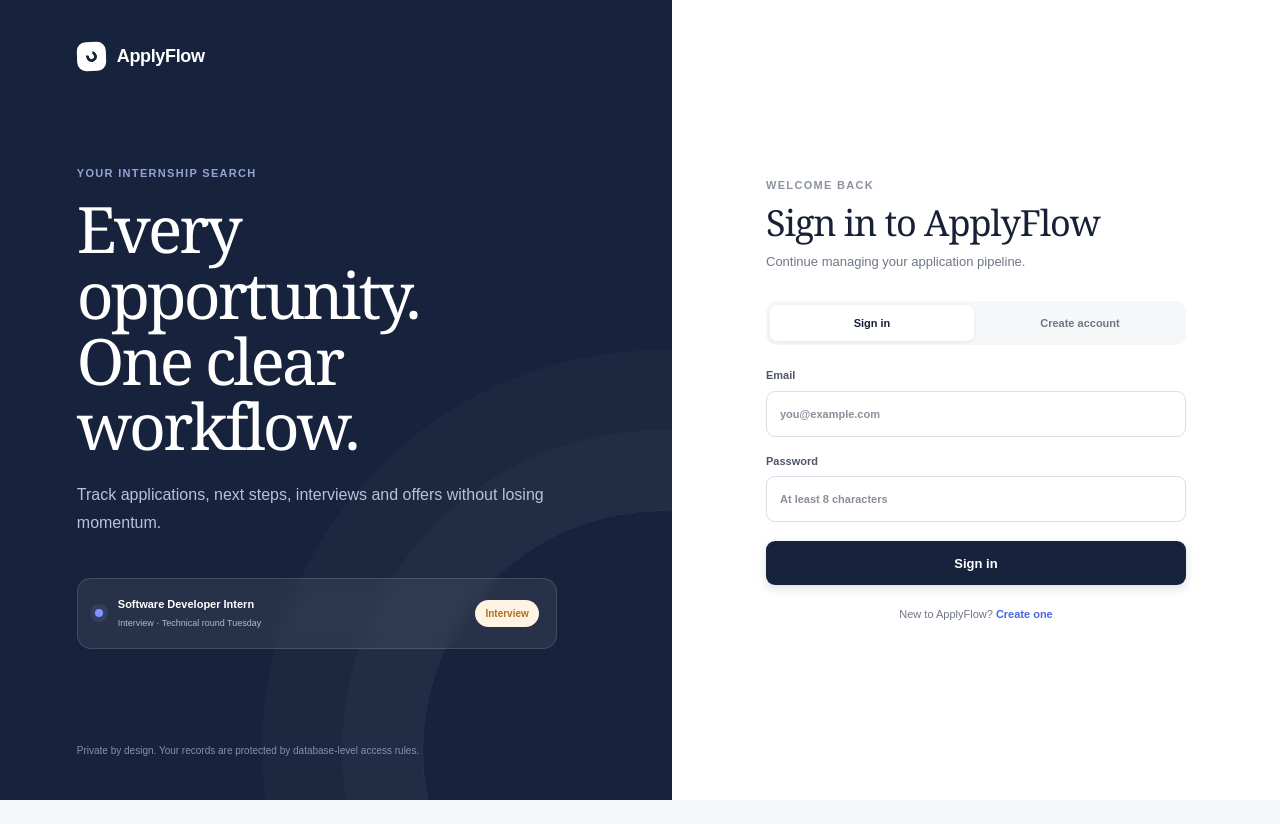
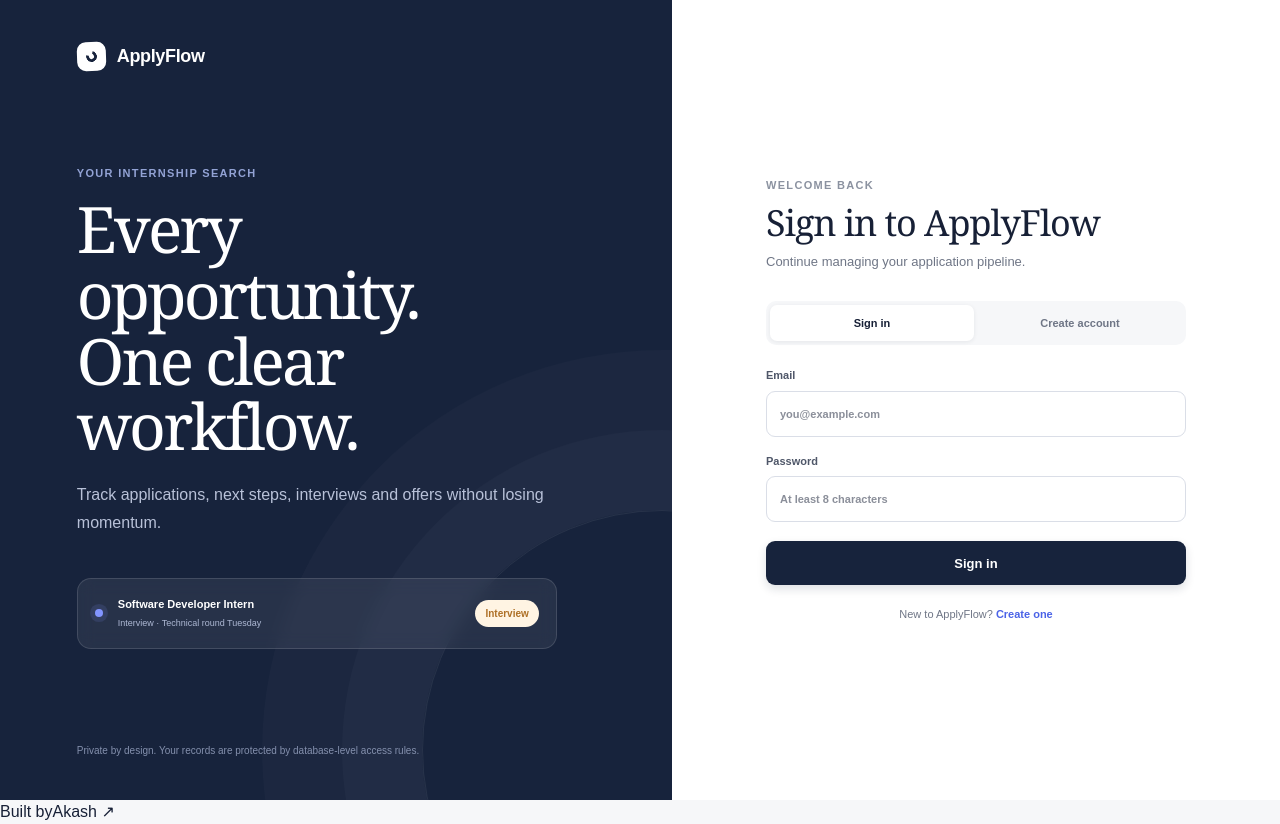
Before and after one commit to ak-sh1/applyflow, a Next.js app: page / in a window 1280 px wide. Before the commit the page ends 800 px from the top, so only its background shows below. Built offline with nearby package versions, Linux system fonts and the light colour scheme; no server answers.

Commit message:
Add GitHub creator credit

```diff
--- a/app/layout.jsx
+++ b/app/layout.jsx
@@ -27,6 +27,17 @@ export default function RootLayout({ children }) {
         className={`${geistSans.variable} ${geistMono.variable} antialiased`}
       >
         {children}
+        <footer className="creator-credit" aria-label="Creator credit">
+          <span>Built by</span>
+          <a
+            href="https://github.com/ak-sh1"
+            target="_blank"
+            rel="noreferrer"
+            aria-label="Visit Akash's GitHub profile"
+          >
+            Akash ↗
+          </a>
+        </footer>
       </body>
     </html>
   );
```
